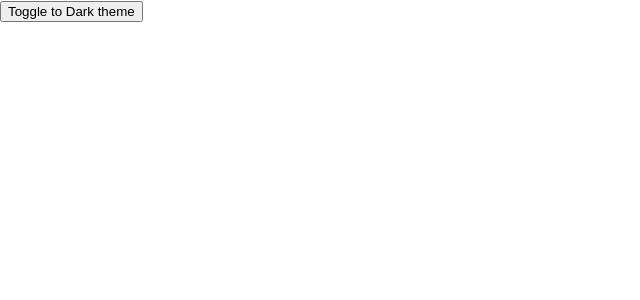
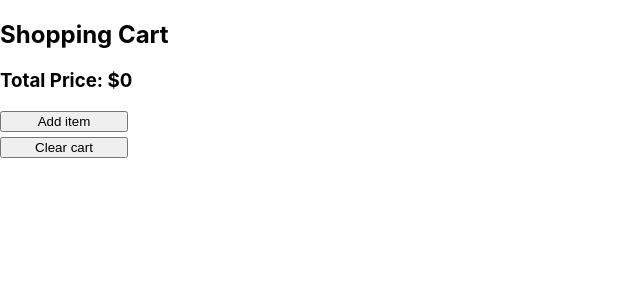
Before and after one commit to rishgupta2301/ReactJS_Machine_Coding_Questions, a React (Create React App) app: page / in a window 1280 px wide. Shown: the top 300 px of the page, without its empty margins (0-640 px from the left). Built offline with nearby package versions, Linux system fonts and the light colour scheme.

Commit message:
added cart component

```diff
--- a/src/App.js
+++ b/src/App.js
@@ -4,8 +4,10 @@
 // import CountdownTimer from './components/countdownTimer/countdownTimer';
 // import ExplorerComponent from "./components/fileExplorer/explorerComponent";
 
+import Cart from "./components/cart/cart";
+
 // import Form from "./components/formUsingUseReducer/form";
-import ThemeButton from "./components/hooks/ThemeToggleWithContext/themeButton";
+// import ThemeButton from "./components/hooks/ThemeToggleWithContext/themeButton";
 
 function App() {
   return (
@@ -16,7 +18,8 @@ function App() {
      {/* <CountdownTimer /> */}
      {/* <ExplorerComponent /> */}
      {/* <Form /> */}
-     <ThemeButton />
+     {/* <ThemeButton /> */}
+     <Cart />
 
     </div>
   );
--- /dev/null
+++ b/src/components/cart/cart.jsx
@@ -0,0 +1,63 @@
+import { useReducer } from "react";
+
+const cartItems = [];
+
+const reducerFunc = (state, action) =>{
+    switch (action.type) {
+        case 'ADD':{
+            // console.log("state",state)
+            // console.log("payload",action.payload)
+            return [...state, {...action.payload}]
+        }
+        case 'REMOVE':{
+            return state.filter((item) => item.id !== action.payload.id)
+        }
+        case 'RESET':{
+            return [];
+        }
+        default:
+            return state;
+    }
+}
+const Cart = () => {
+
+
+    const [cart, dispatch] = useReducer(reducerFunc, cartItems);
+
+    const handleAdd = (item) => {
+        dispatch({type:"ADD", payload:item})
+        console.log(cart)
+    }
+    const handleRemove = (item) => {
+        dispatch({type:"REMOVE", payload:item})
+    }
+    const handleReset = () => {
+        dispatch({type:"RESET"})
+    }
+
+    const totalPrice = cart.reduce((total, item) => total + item.price * item.quantity, 0);
+
+    return(
+        <div className="container">
+            <h2>Shopping Cart</h2>
+            <ul>
+                {cart.map((item) => {
+                    return (
+                        <li key={item.id}>
+                            <span>{item.name} - ${item.price}</span>
+                            <span> Quantity: {item.quantity} </span>
+                        <button onClick={() => handleRemove(item)}>Remove</button>
+                        </li>
+                    )
+                })}
+            </ul>
+            <h3>Total Price: ${totalPrice}</h3>
+            <div style={{display:'flex', flexDirection:"column", gap:"5px", width:"10%"}}>
+                <button onClick={() => handleAdd({id:Date.now(),name:"New item", price:10, quantity:1})} >Add item</button>
+                <button onClick={handleReset}>Clear cart</button>
+            </div>
+        </div>
+    )
+}
+
+export default Cart;
```
